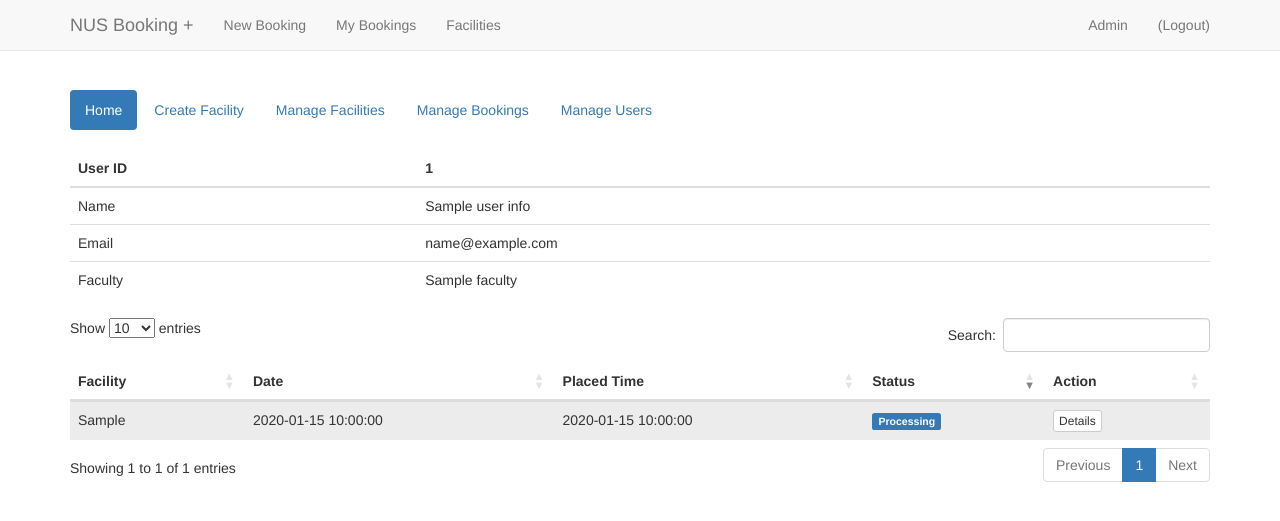
After one commit to CNA-Bld/cs2102-booking-system, a Python web app: template templates/admin_view_user.html in a window 1280 px wide. The commit adds this page. Shown: the top 521 px of the page. Run offline with Jinja, Linux system fonts and the light colour scheme; the template is opened without the code that fills it: most values are stand-ins (such as "Sample title", 1, 10 or a date in 2020); some libraries are stand-ins or nearby versions.

Commit message:
admin manage users

```diff
--- a/templates/admin_main.html
+++ b/templates/admin_main.html
@@ -8,6 +8,7 @@
             <li role="presentation"><a href="?do=create_facility">Create Facility</a></li>
             <li role="presentation"><a href="?do=manage_facilities">Manage Facilities</a></li>
             <li role="presentation"><a href="?do=manage_bookings">Manage Bookings</a></li>
+            <li role="presentation"><a href="?do=manage_users">Manage Users</a></li>
         </ul>
 
         {% block admin_body %}
--- /dev/null
+++ b/templates/admin_view_user.html
@@ -0,0 +1,90 @@
+{% extends "admin_main.html" %}
+
+{% block additional_css %}
+    <link href="https://cdn.datatables.net/plug-ins/380cb78f450/integration/bootstrap/3/dataTables.bootstrap.css"
+          rel="stylesheet">
+    <link href="https://cdn.datatables.net/responsive/1.0.2/css/dataTables.responsive.css" rel="stylesheet">
+{% endblock %}
+
+{% block additional_js %}
+    <script src="https://cdn.datatables.net/1.10.3/js/jquery.dataTables.min.js"></script>
+    <script src="https://cdn.datatables.net/responsive/1.0.2/js/dataTables.responsive.min.js"></script>
+    <script src="https://cdn.datatables.net/plug-ins/380cb78f450/integration/bootstrap/3/dataTables.bootstrap.js"></script>
+{% endblock %}
+
+{% block admin_body %}
+
+    <script>
+        $(document).ready(function () {
+            $('#booking').dataTable({
+                "order": [
+                    [ 3, "desc" ]
+                ]
+            });
+        });
+    </script>
+
+    <table class="table table-hover">
+        <thead>
+        <tr>
+            <th>User ID</th>
+            <th>{{ user_info.user_id }}</th>
+        </tr>
+        </thead>
+        <tbody>
+        <tr>
+            <td>Name</td>
+            <td>{{ user_info.name }}</td>
+        </tr>
+        <tr>
+            <td>Email</td>
+            <td>{{ user_info.email }}</td>
+        </tr>
+        <tr>
+            <td>Faculty</td>
+            <td>{{ user_info.faculty }}</td>
+        </tr>
+        </tbody>
+    </table>
+
+    <table id="booking" class="table table-striped dt-responsive">
+        <thead>
+        <tr>
+            <th>Facility</th>
+            <th>Date</th>
+            <th>Placed Time</th>
+            <th>Status</th>
+            <th>Action</th>
+        </tr>
+        </thead>
+        <tbody>
+        {% for booking in booking_list %}
+            <tr>
+                <td>{{ booking.facility_str }}</td>
+                <td>{{ booking.date }}</td>
+                <td>{{ booking.place_time }}</td>
+                <td>
+                    {% if booking.is_processed %}
+                        {% if booking.is_approved %}
+                            <span class="label label-success">Approved</span>
+                        {% else %}
+                            <span class="label label-danger">Declined</span>
+                        {% endif %}
+                    {% else %}
+                        {% if booking.is_cancelled %}
+                            <span class="label label-default">Cancelled</span>
+                        {% else %}
+                            <span class="label label-primary">Processing</span>
+                        {% endif %}
+                    {% endif %}
+                </td>
+                <td>
+                    <a href="/admin/?do=view_booking&id={{ booking.id }}" class="btn btn-default btn-xs"
+                       role="button">Details</a>
+                </td>
+            </tr>
+        {% endfor %}
+        </tbody>
+    </table>
+
+{% endblock %}
--- a/templates/shared_booking_details.html
+++ b/templates/shared_booking_details.html
@@ -58,6 +58,8 @@
                         <td>User</td>
                         <td>{{ booking.booking_user.name }} [{{ booking.booking_user.email }}]
                             ({{ booking.booking_user.faculty }})
+                            <a href="/admin/?do=view_user&id={{ booking.booking_user.user_id }}" class="btn btn-default btn-xs"
+                               role="button">Details</a>
                         </td>
                     </tr>
                 {% endif %}
```
Also changed, not shown: main.py (+10 -0 lines), templates/admin_manage_users.html (added, +50 -0 lines).
